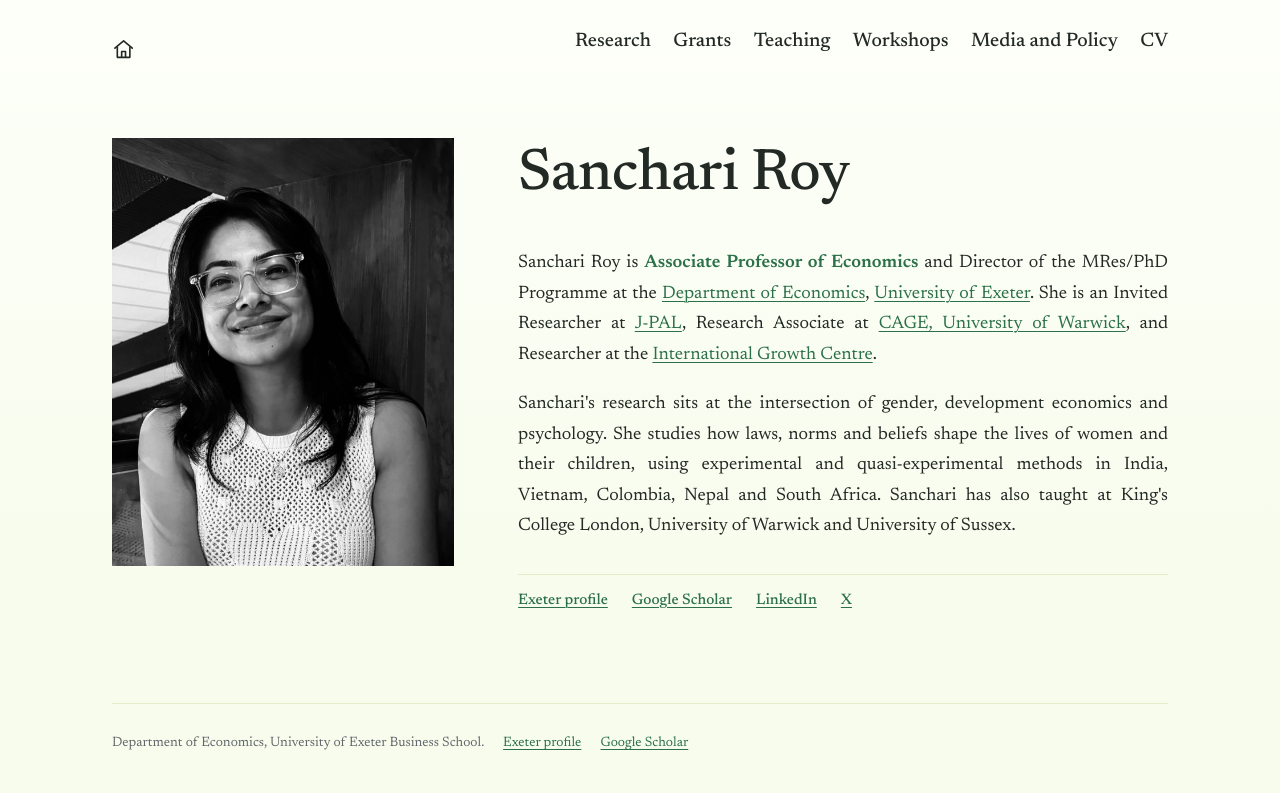
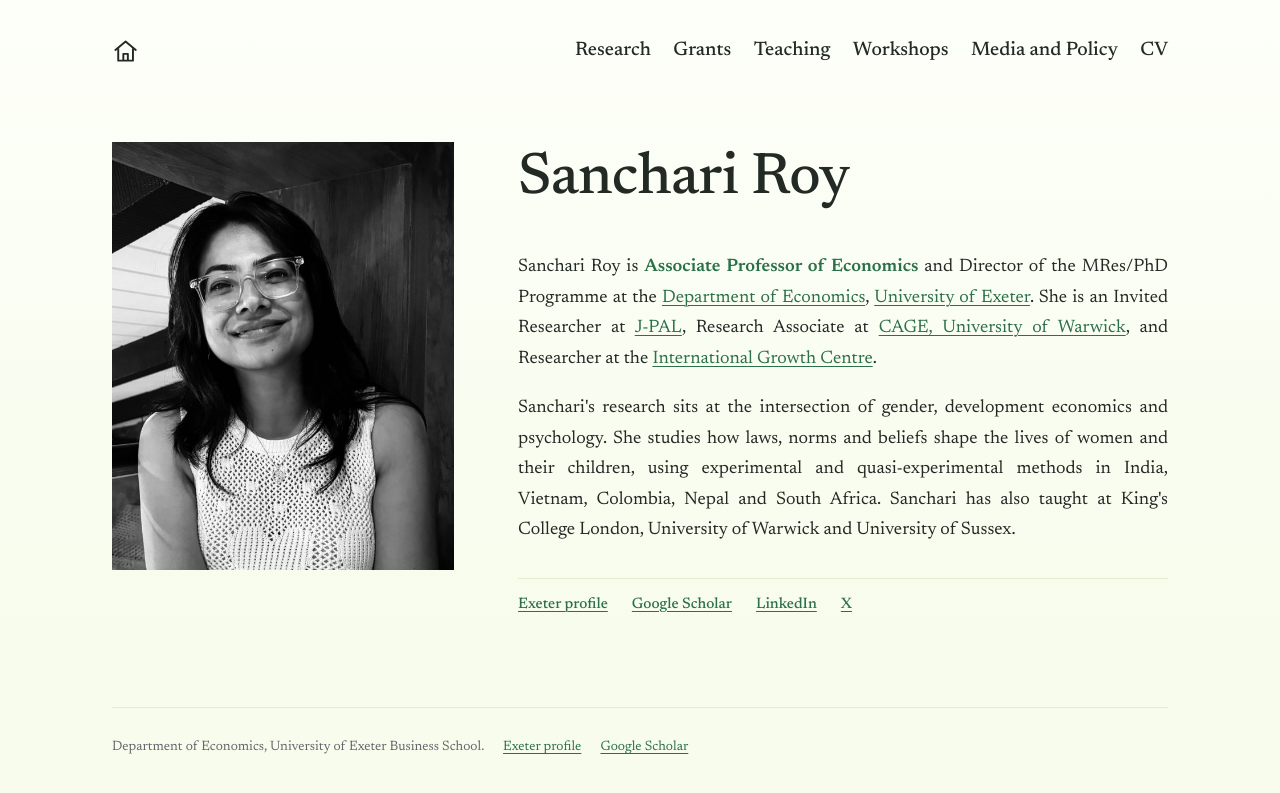
Before and after one commit to sanchariroym/sanchariroym.github.io, a Jekyll site: the page built from index.md, in a window 1280 px wide. Shown: the top 793 px of the page. Built offline with Jekyll 4.4.1, drawn with Linux system fonts in a browser that asks for light colours.

Commit message:
Align home icon with menu
Co-Authored-By: Claude Opus 5.5 <noreply@anthropic.com>
Claude-Session: https://claude.ai/code/session_01BVddaAtzbXtbz8eDZN5RwJ

```diff
--- a/assets/css/style.css
+++ b/assets/css/style.css
@@ -20,11 +20,11 @@ a:focus-visible { outline: 2px solid var(--accent); outline-offset: 3px; }
 .page { max-width: 72rem; margin: 0 auto; padding: 2rem clamp(1rem, 4vw, 3rem) 3rem; }
 
 /* Header */
-.site-header { display: flex; justify-content: space-between; align-items: baseline; flex-wrap: wrap; gap: 0.5rem 2rem; font: 500 1.22rem var(--display); }
+.site-header { display: flex; justify-content: space-between; align-items: center; flex-wrap: wrap; gap: 0.5rem 2rem; font: 500 1.22rem var(--display); }
 .mark { font-weight: 500; color: var(--ink); text-decoration: none; }
 .home-icon { display: inline-flex; align-self: center; padding: 0.35rem; margin-left: -0.35rem; border-radius: 6px; }
 .home-icon:hover { color: var(--accent); }
-.home-icon svg { width: 1.45rem; height: 1.45rem; }
+.home-icon svg { width: 1.7rem; height: 1.7rem; }
 .site-header nav { display: flex; flex-wrap: wrap; gap: 0.35rem 1.4rem; }
 .site-header nav a { color: var(--ink); text-decoration: none; border-bottom: 1px solid transparent; }
 .site-header nav a:hover, .site-header nav a[aria-current] { color: var(--accent); border-color: var(--accent); }
```
